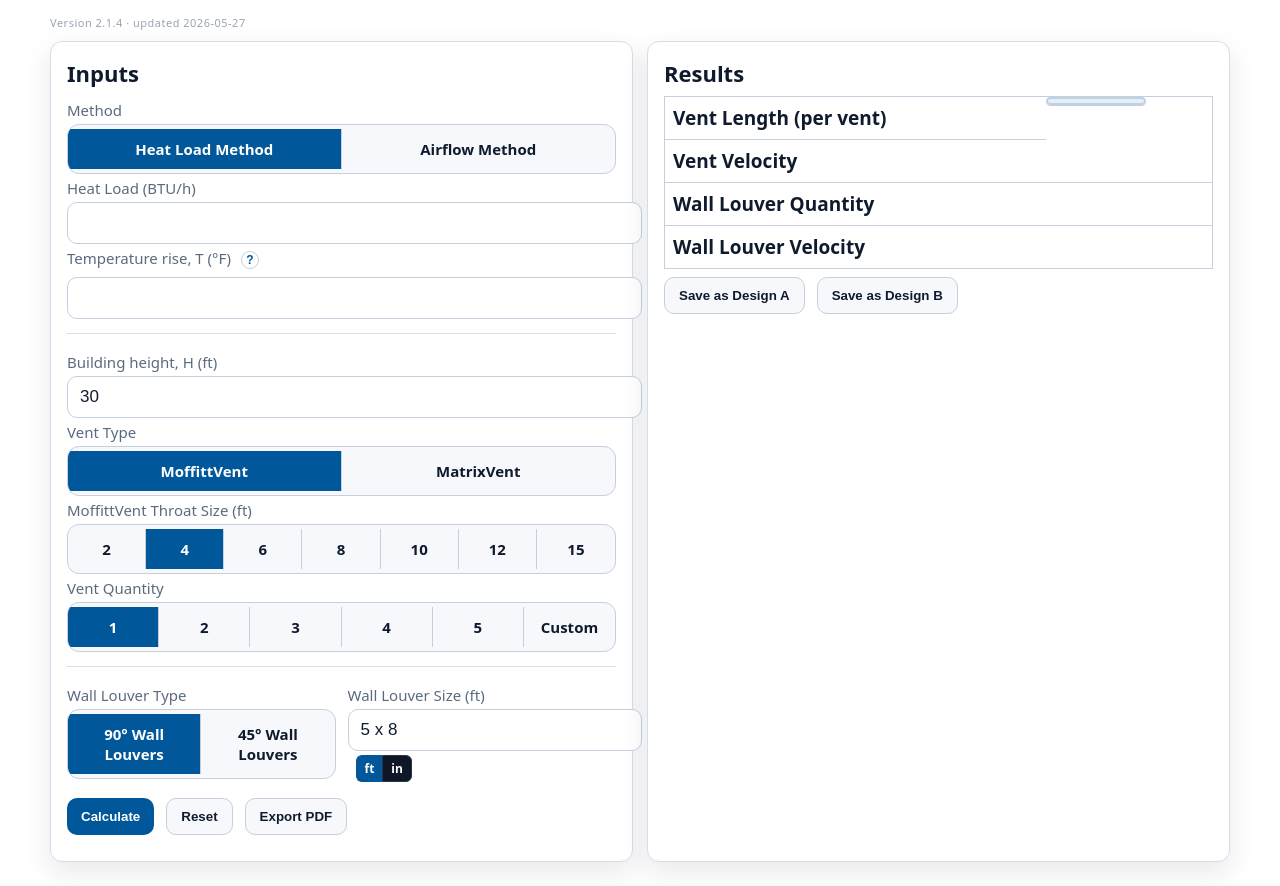
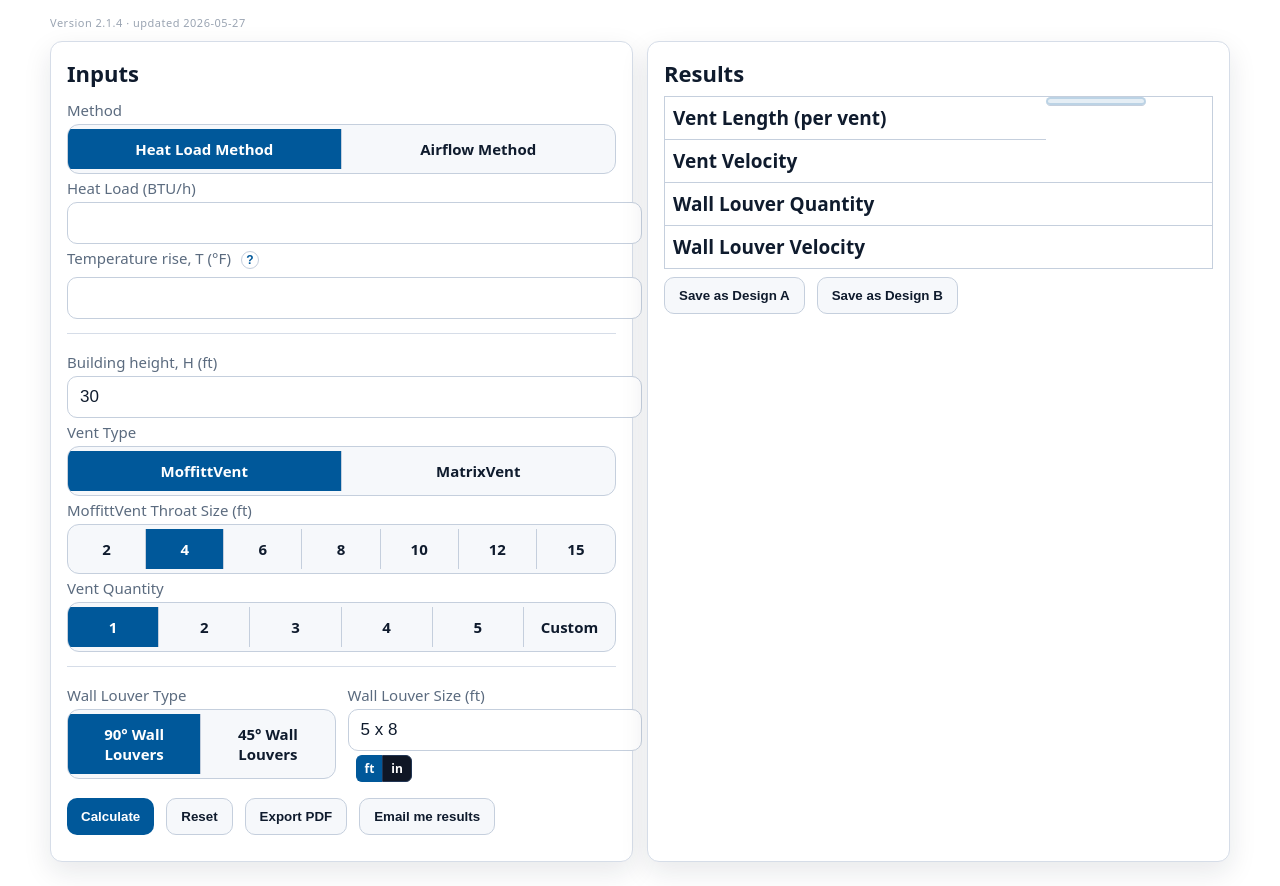
Before and after one commit to nrentas-star/natural-ventilator-testenv, a website: page public/index.html in a window 1280 px wide. Shown: the part 160-1046 px from the top of the page. Drawn offline with Linux system fonts and the light colour scheme.

Commit message:
calc: add Email me results button (emails signed-in user their results)

```diff
--- a/public/index.html
+++ b/public/index.html
@@ -217,6 +217,7 @@
           <button id="calc" type="button">Calculate</button>
           <button id="reset" type="button" class="secondary">Reset</button>
           <button id="exportPdf" type="button" class="secondary" onclick="compute();window.print();">Export PDF</button>
+          <button id="emailResults" type="button" class="secondary" onclick="emailMyResults()">Email me results</button>
         </div>
 
         <div class="small" id="msg" style="margin-top:10px"></div>
@@ -364,6 +365,37 @@
     const u = document.querySelector('input[name="louverUnit"]:checked');
     const lbl = document.getElementById('louverSizeLabel');
     if(lbl) lbl.textContent = 'Wall Louver Size (' + (u && u.value === 'in' ? 'in' : 'ft') + ')';
+  }
+
+  function emailMyResults(){
+    try{ compute(); }catch(_){}
+    function q(sel){ var e=document.querySelector(sel); return e?(e.textContent||'').trim():''; }
+    var results=[
+      ['Vent Length (per vent)', q('#r_ventLen')],
+      ['Vent Velocity', q('#r_vout')],
+      ['Wall Louver Quantity', q('#r_louversNeed')],
+      ['Wall Louver Velocity', q('#r_louverVel')]
+    ].filter(function(x){return x[1];}).map(function(x){return {label:x[0],value:x[1]};});
+    if(!results.length){ showToast('Enter inputs and Calculate first'); return; }
+    function flabel(f){ var l=f.querySelector('label'); if(!l) return ''; var c=l.cloneNode(true); var b=c.querySelectorAll('button'); for(var i=0;i<b.length;i++) b[i].remove(); return (c.textContent||'').trim().replace(/\s+/g,' '); }
+    var inputs=[]; var fields=document.querySelectorAll('.card .field');
+    for(var i=0;i<fields.length;i++){
+      var f=fields[i]; if(f.offsetParent===null) continue;
+      var label=flabel(f); if(!label) continue;
+      var sel=f.querySelector('select');
+      var ti=f.querySelector('input[type=text],input[type=number],input[inputmode]');
+      var val='';
+      if(sel){ var op=sel.options[sel.selectedIndex]; val=op?op.text:sel.value; }
+      else if(ti){ if(ti.disabled||ti.offsetParent===null) continue; val=ti.value; }
+      else { var ck=f.querySelector('input[type=radio]:checked'); if(ck){ var lb=ck.closest('label'); val=lb?(lb.textContent||'').trim():ck.value; } }
+      if(val!=null && String(val).trim()!=='') inputs.push({label:label,value:String(val).trim()});
+    }
+    var btn=document.getElementById('emailResults'); if(btn) btn.disabled=true;
+    fetch('/ventilator/email-results',{method:'POST',headers:{'Content-Type':'application/json'},body:JSON.stringify({inputs:inputs,results:results})})
+      .then(function(r){ return r.json().then(function(j){ return {ok:r.ok,j:j}; }).catch(function(){ return {ok:r.ok,j:null}; }); })
+      .then(function(out){ if(out.ok && out.j && out.j.ok){ showToast('Results emailed to '+(out.j.to||'you')); } else { showToast((out.j&&out.j.error)||'Could not send email'); } })
+      .catch(function(){ showToast('Network error sending email'); })
+      .finally(function(){ if(btn) btn.disabled=false; });
   }
 
   function compute(){
```
